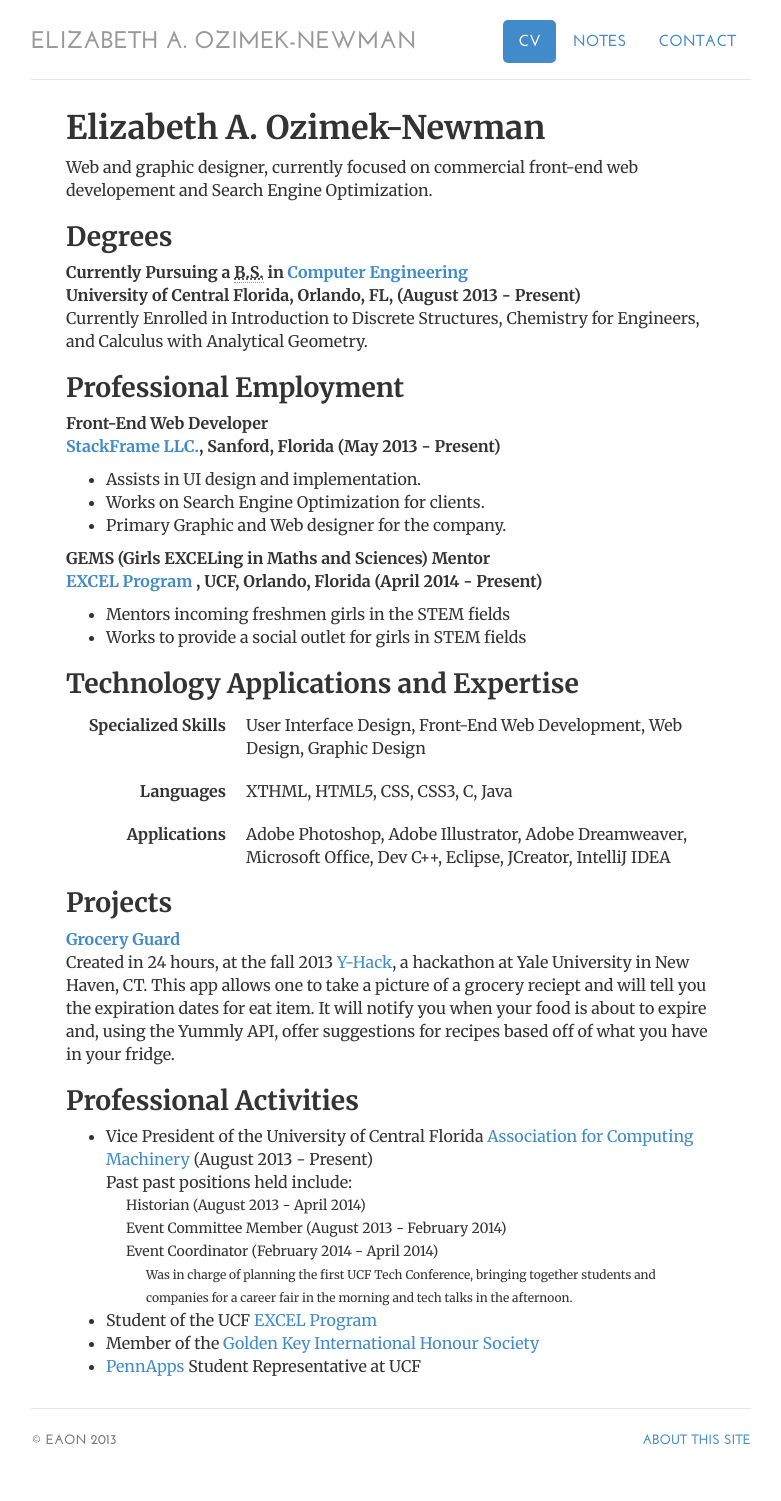
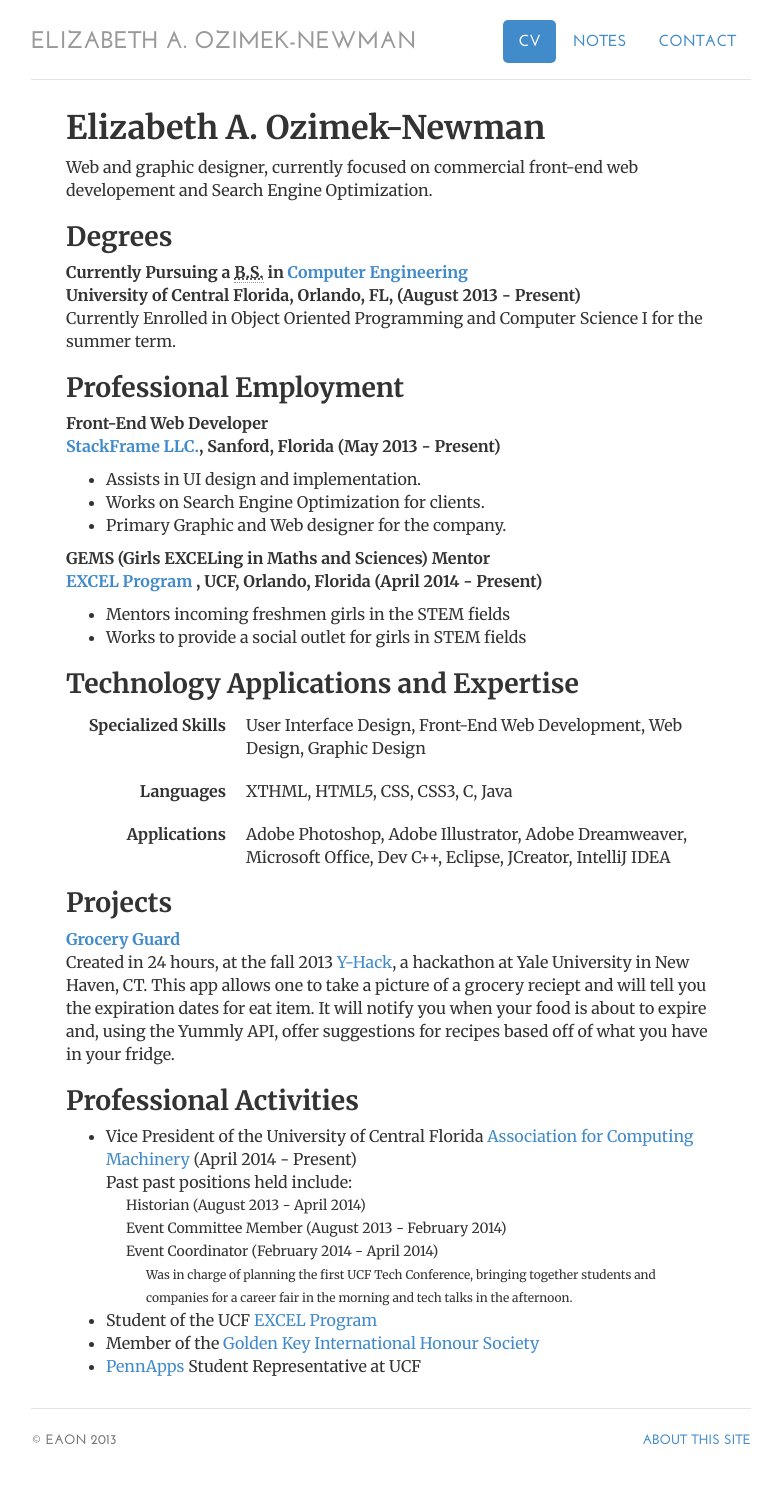
Before and after one commit to vitamessor/vitamessor.github.io, a Jekyll site: the page built from cv/index.html, in a window 1280 px wide. Shown: the whole page, without its empty margins (249-1030 px from the left). Built offline with Jekyll 4.4.1, drawn with Linux system fonts in a browser that asks for light colours.

Commit message:
Changes to CV

```diff
--- a/cv/index.html
+++ b/cv/index.html
@@ -15,7 +15,7 @@ contact: passive
 
 				<h2>Degrees</h2>
 				<p><strong>Currently Pursuing a <abbr title="Bachelors of Sciences">B.S.</abbr> in <a href="http://www.ece.ucf.edu/" target="_blank">Computer Engineering</a><br />University of Central Florida, Orlando, FL, (August 2013 - Present)</strong><br>
-					Currently Enrolled in Introduction to Discrete Structures, Chemistry for Engineers, and Calculus with Analytical Geometry. <br></p>
+					Currently Enrolled in Object Oriented Programming and Computer Science I for the summer term. <br></p>
 
 
 				<h2>Professional Employment</h2>
@@ -53,7 +53,7 @@ contact: passive
 
 				<h2>Professional Activities</h2>
 				<ul>
-				<li>Vice President of the University of Central Florida <a href="http://www.cs.ucf.edu/~acm/" target="_blank">Association for Computing Machinery</a> (August 2013 - Present)<br />
+				<li>Vice President of the University of Central Florida <a href="http://www.cs.ucf.edu/~acm/" target="_blank">Association for Computing Machinery</a> (April 2014 - Present)<br />
 					<div class="indent-med">Past past positions held include:<br />
 						<div class="indent_medium">Historian (August 2013 - April 2014)<br />
 						Event Committee Member (August 2013 - February 2014)<br />
```
